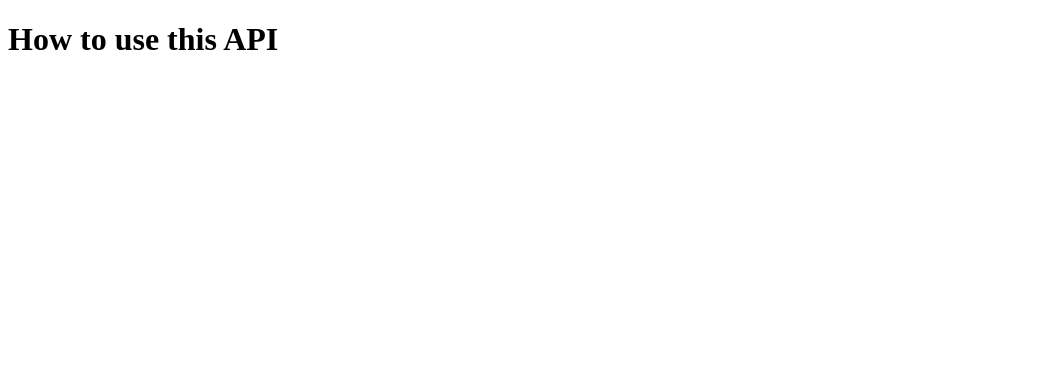
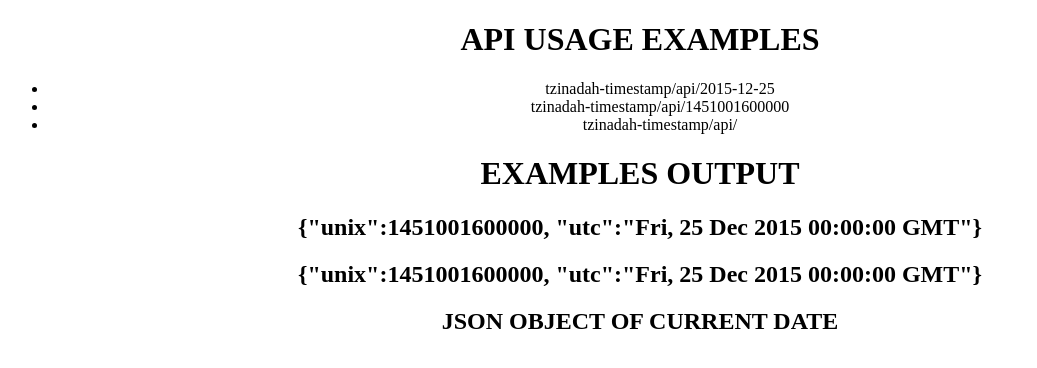
Before and after one commit to tzinadah/timestamp-api, a website: page public/index.html in a window 1280 px wide. Shown: the whole page, without its empty margins (0-1037 px from the left). Drawn offline with Linux system fonts and the light colour scheme.

Commit message:
Add description of api to index.html

```diff
--- a/public/index.html
+++ b/public/index.html
@@ -5,8 +5,17 @@
     <meta name="viewport" content="width=device-width, initial-scale=1.0" />
   </head>
   <body>
-    <div>
-        <h1>How to use this API</h1>
+    <div style="text-align: center">
+      <h1>API USAGE EXAMPLES</h1>
+      <ul>
+        <li>tzinadah-timestamp/api/2015-12-25</li>
+        <li>tzinadah-timestamp/api/1451001600000</li>
+        <li>tzinadah-timestamp/api/</li>
+      </ul>
+      <h1>EXAMPLES OUTPUT</h1>
+      <h2>{"unix":1451001600000, "utc":"Fri, 25 Dec 2015 00:00:00 GMT"}</h2>
+      <h2>{"unix":1451001600000, "utc":"Fri, 25 Dec 2015 00:00:00 GMT"}</h2>
+      <h2>JSON OBJECT OF CURRENT DATE</h2>
     </div>
   </body>
 </html>
```
